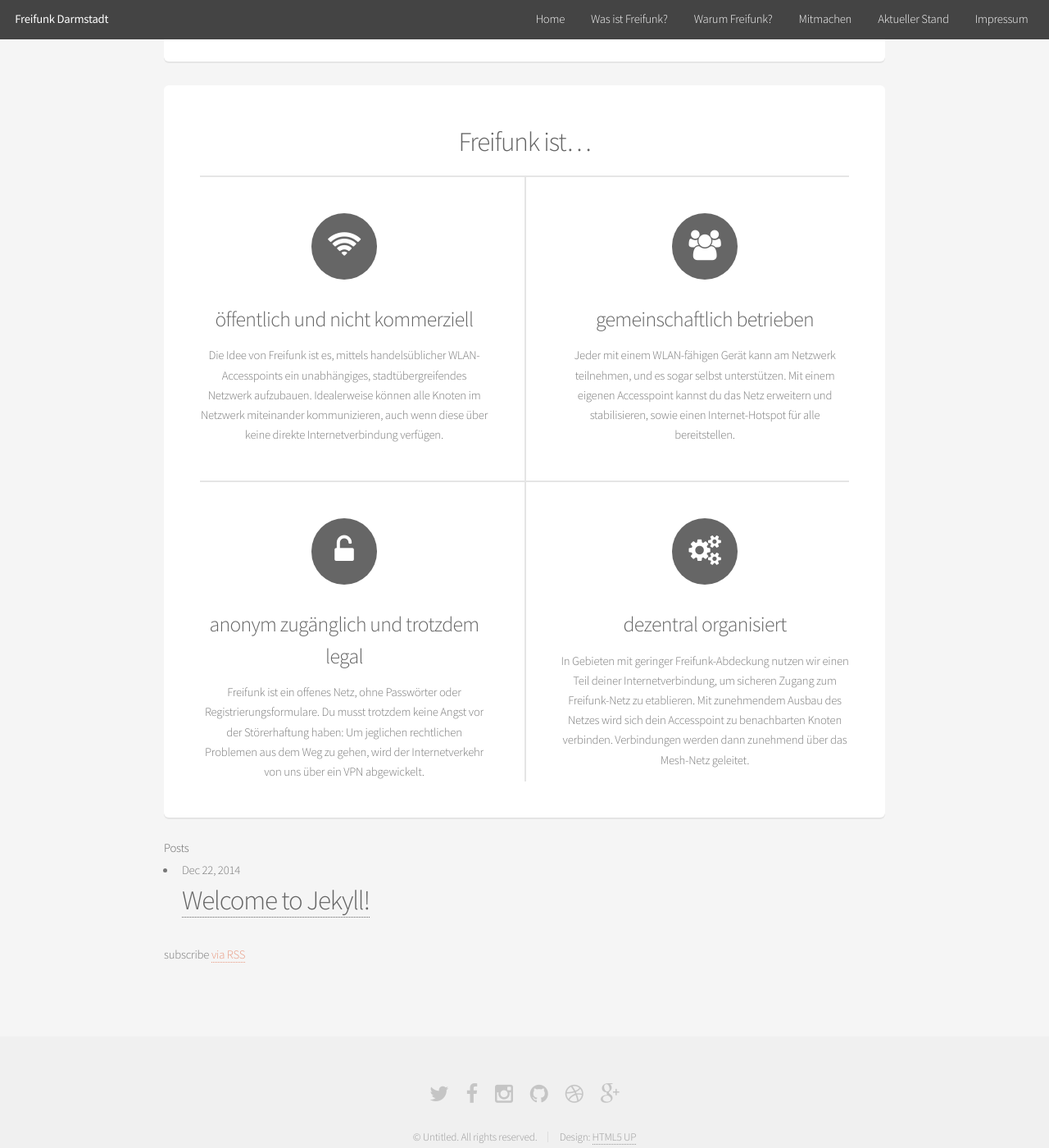
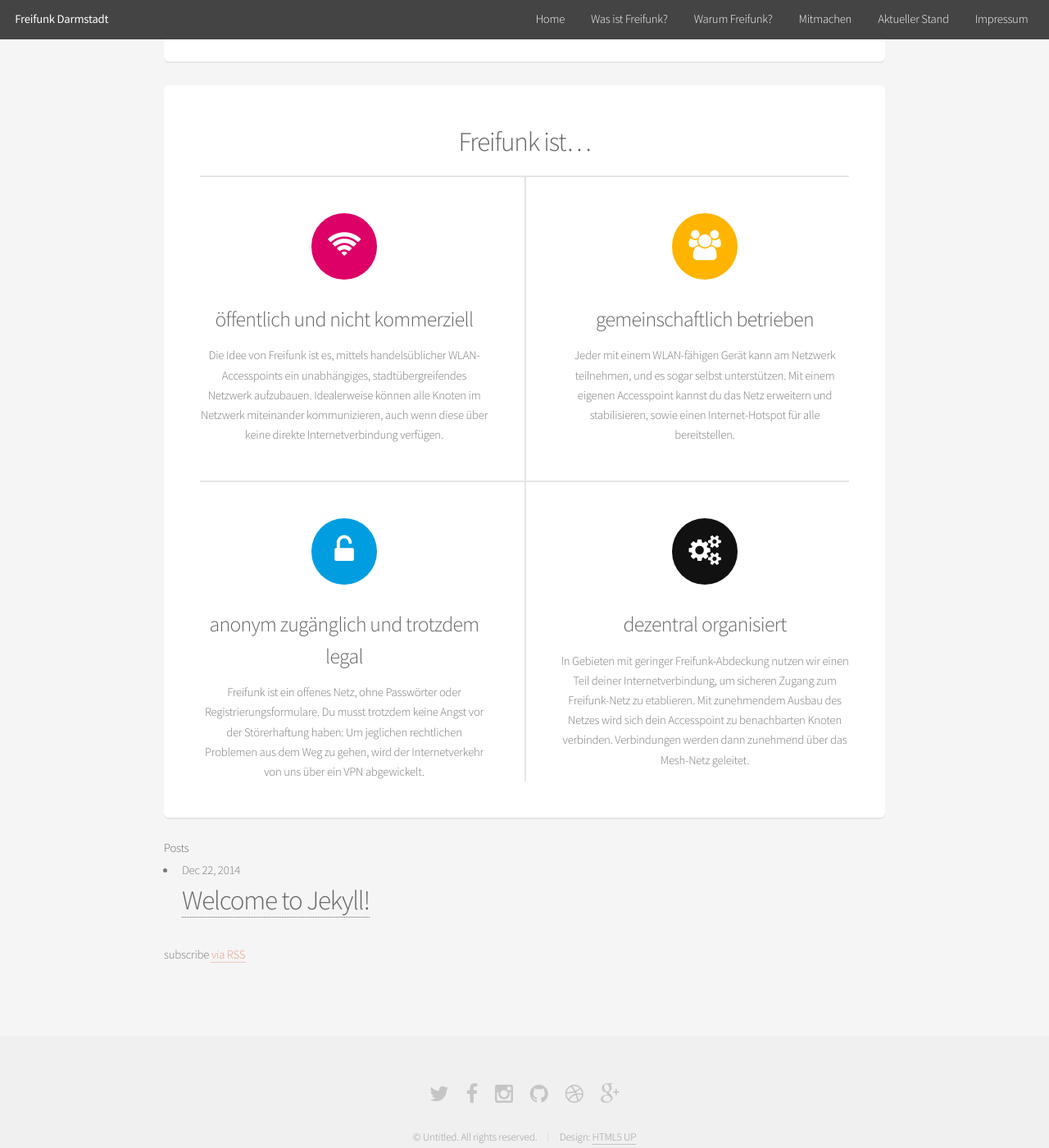
Before and after one commit to mdrenger/darmstadt.freifunk.net, a Jekyll site: the page built from pages/index.html, in a window 1280 px wide and 1400 px high, scrolled down 650 px. Shown: the whole window at 82% size. Built offline with Jekyll 4.4.1, drawn with Linux system fonts in a browser that asks for light colours.

Commit message:
fixed colors manually

```diff
--- a/css/style.css
+++ b/css/style.css
@@ -557,27 +557,27 @@
 				font-size: 2.5em;
 			}
 
-			.accent1 {
+			.icon.major.accent1 {
 				background: #666;
 				color: #ffffff;
 			}
 
-			.accent2 {
+			.icon.major.accent2 {
 				background: #dc0067;
 				color: #ffffff;
 			}
 
-			.accent3 {
+			.icon.major.accent3 {
 				background: #ffb400;
 				color: #ffffff;
 			}
 
-			.accent4 {
+			.icon.major.accent4 {
 				background: #009ee0;
 				color: #ffffff;
 			}
 
-			.accent5 {
+			.icon.major.accent5 {
 				background: #111111;
 				color: #ffffff;
 			}
```
